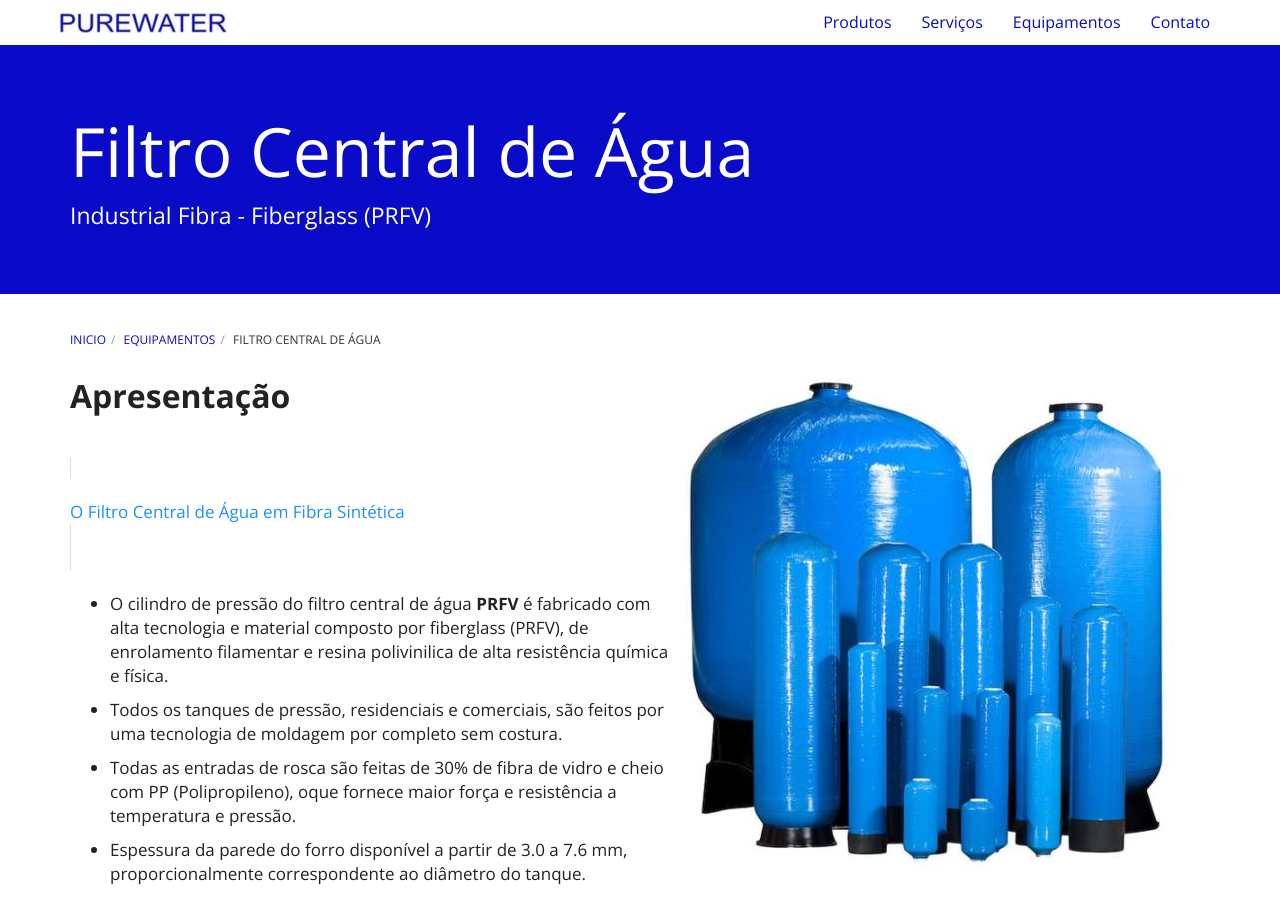
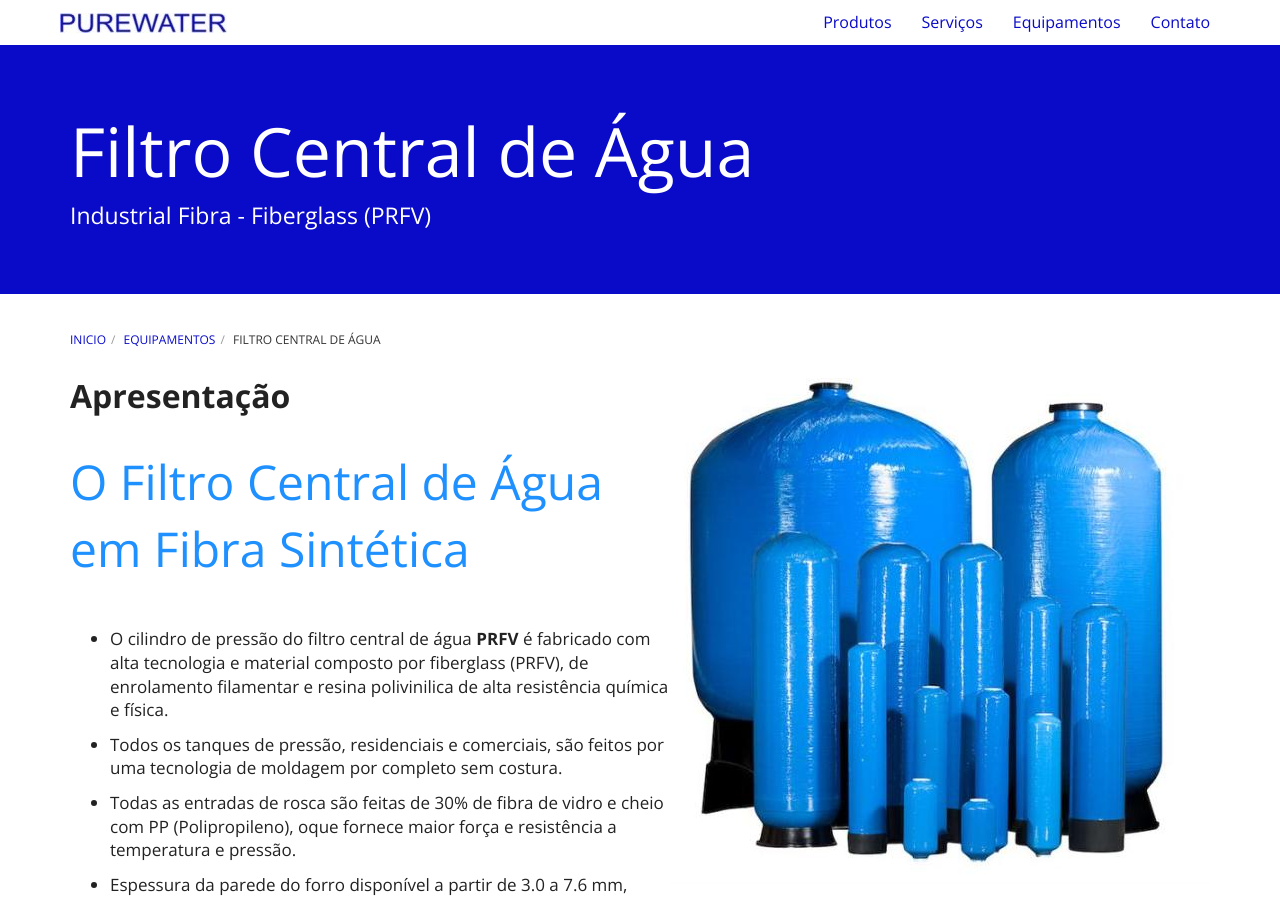
Before and after one commit to purewaterefluentes/purewaterefluentes.github.io, a Jekyll site: the page built from equipamentos/filtro-central-de-agua-industrial-fibra-fiberglass.md, in a window 1280 px wide and 900 px high. Built offline with Jekyll 4.4.1, drawn with Linux system fonts in a browser that asks for light colours; nearby versions of some CDN libraries; library files that are not in the unit come from our copies.

Commit message:
Update filtro-central-de-agua-industrial-fibra-fiberglass.md

```diff
--- a/equipamentos/filtro-central-de-agua-industrial-fibra-fiberglass.md
+++ b/equipamentos/filtro-central-de-agua-industrial-fibra-fiberglass.md
@@ -9,9 +9,7 @@ subtitle: Industrial Fibra - Fiberglass (PRFV)
 
 ## **Apresentação**
 <br />
->
-<font color="#1E90FF">O Filtro Central de Água em Fibra Sintética</font>
->
+<font color="#1E90FF" size="10">O Filtro Central de Água em Fibra Sintética</font>
 <br />
 
 - O cilindro de pressão do filtro central de água **PRFV** é fabricado com alta tecnologia e material composto por fiberglass (PRFV), de enrolamento filamentar e resina polivinilica de alta resistência química e física.
```
